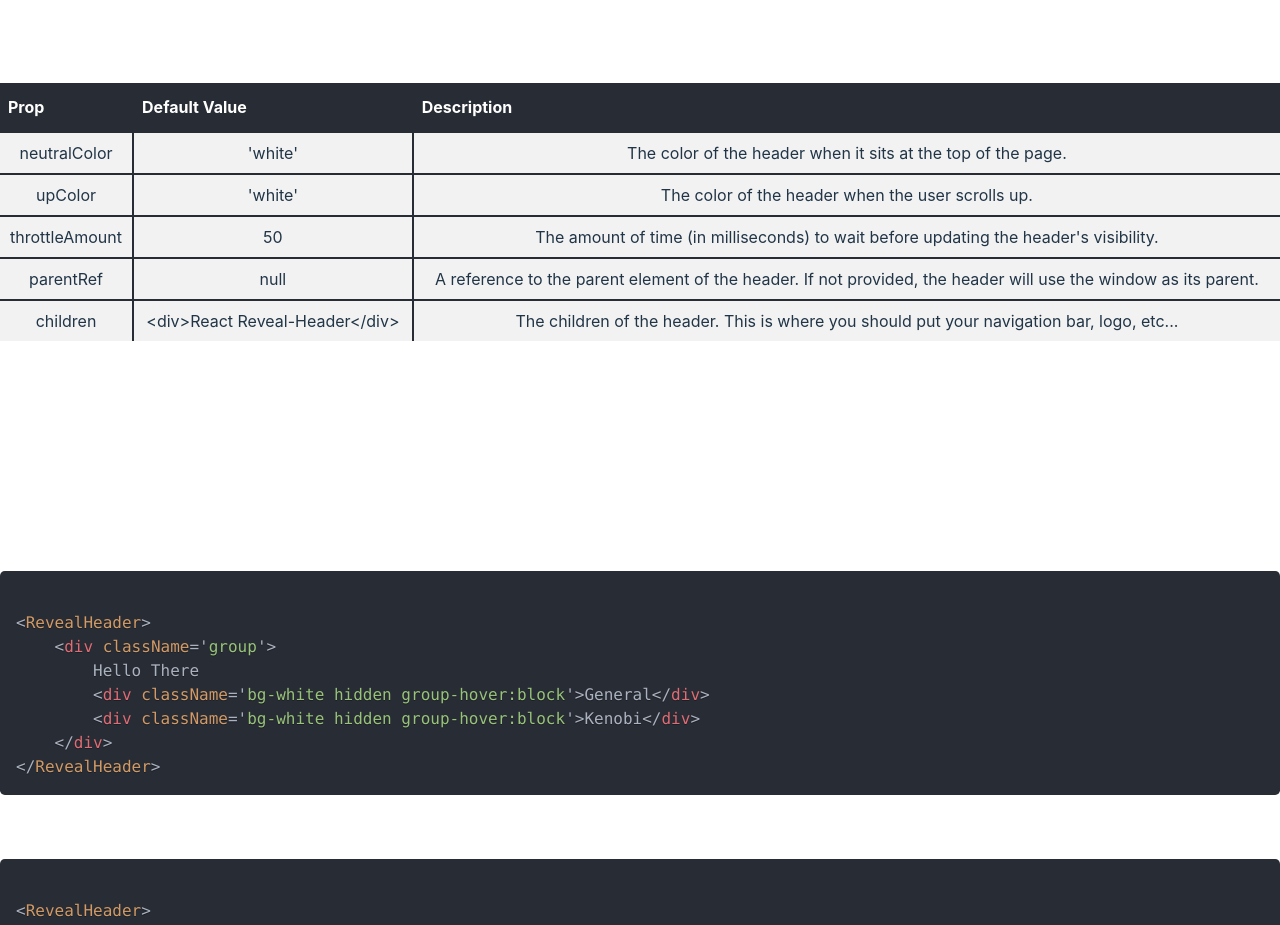
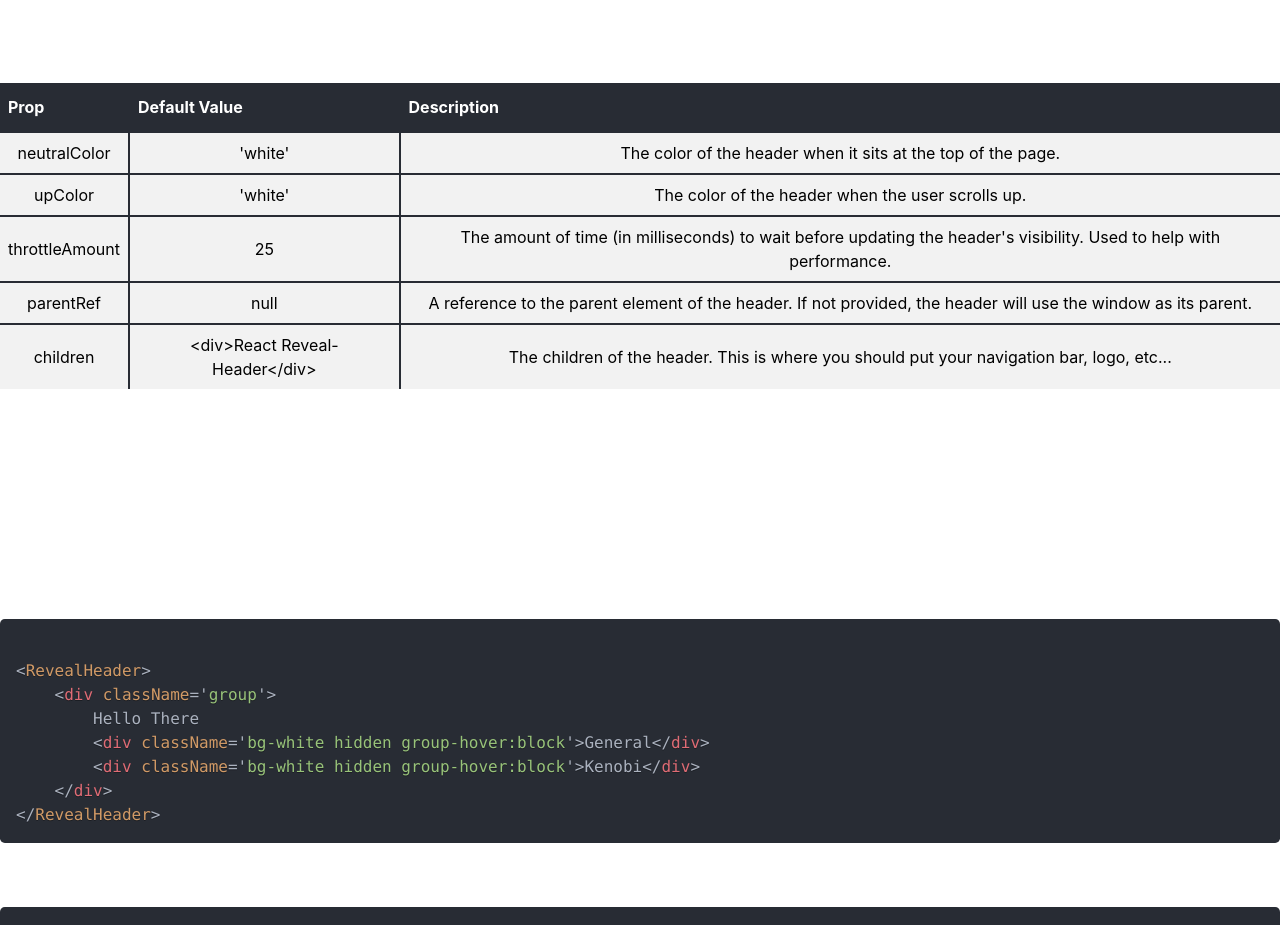
Before and after one commit to StandardGage/react-revealheader, a React (Vite) app: page /contact in a window 1280 px wide. Shown: the part 920-1845 px from the top of the page. Built offline with nearby package versions, Linux system fonts and the light colour scheme.

Commit message:
small updates

```diff
--- a/src/App.css
+++ b/src/App.css
@@ -50,6 +50,7 @@ table {
 }
 
 td, th {
+  color: black;
   border-left: 2px solid #282c34;
   border-top: 2px solid #282c34;
   padding: 8px;
--- a/src/App.tsx
+++ b/src/App.tsx
@@ -1,3 +1,4 @@
+import React from 'react';
 import './App.css'
 import RevealHeader from './RevealHeader'
 import Advanced from './pages/Advanced';
@@ -8,7 +9,7 @@ function App() {
   return (
     <>
       <RevealHeader>
-        <div className='flex flex-col flex-grow font-bold text-2xl p-4'>
+        <div className='flex flex-col flex-grow font-bold text-black text-2xl p-4'>
           <div><a href='#'>React Reveal Header</a></div>
           <div className='flex justify-center space-x-5'>
             <div><a href='#basics'>Basics</a></div>
--- a/src/main.tsx
+++ b/src/main.tsx
@@ -1,6 +1,6 @@
 import React from 'react'
 import ReactDOM from 'react-dom/client'
-import App from './App.tsx'
+import App from './App'
 import './index.css'
 import { HashRouter } from 'react-router-dom'
 
--- a/src/pages/Basic.tsx
+++ b/src/pages/Basic.tsx
@@ -1,3 +1,4 @@
+import React from 'react';
 import { Prism as SyntaxHighlighter } from 'react-syntax-highlighter';
 import { oneDark } from 'react-syntax-highlighter/dist/cjs/styles/prism';
 
@@ -51,8 +52,8 @@ export default function Basic() {
                 </tr>
                 <tr>
                     <td>throttleAmount</td>
-                    <td>50</td>
-                    <td>The amount of time (in milliseconds) to wait before updating the header's visibility.</td>
+                    <td>25</td>
+                    <td>The amount of time (in milliseconds) to wait before updating the header's visibility. Used to help with performance.</td>
                 </tr>
                 <tr>
                     <td>parentRef</td>
```
